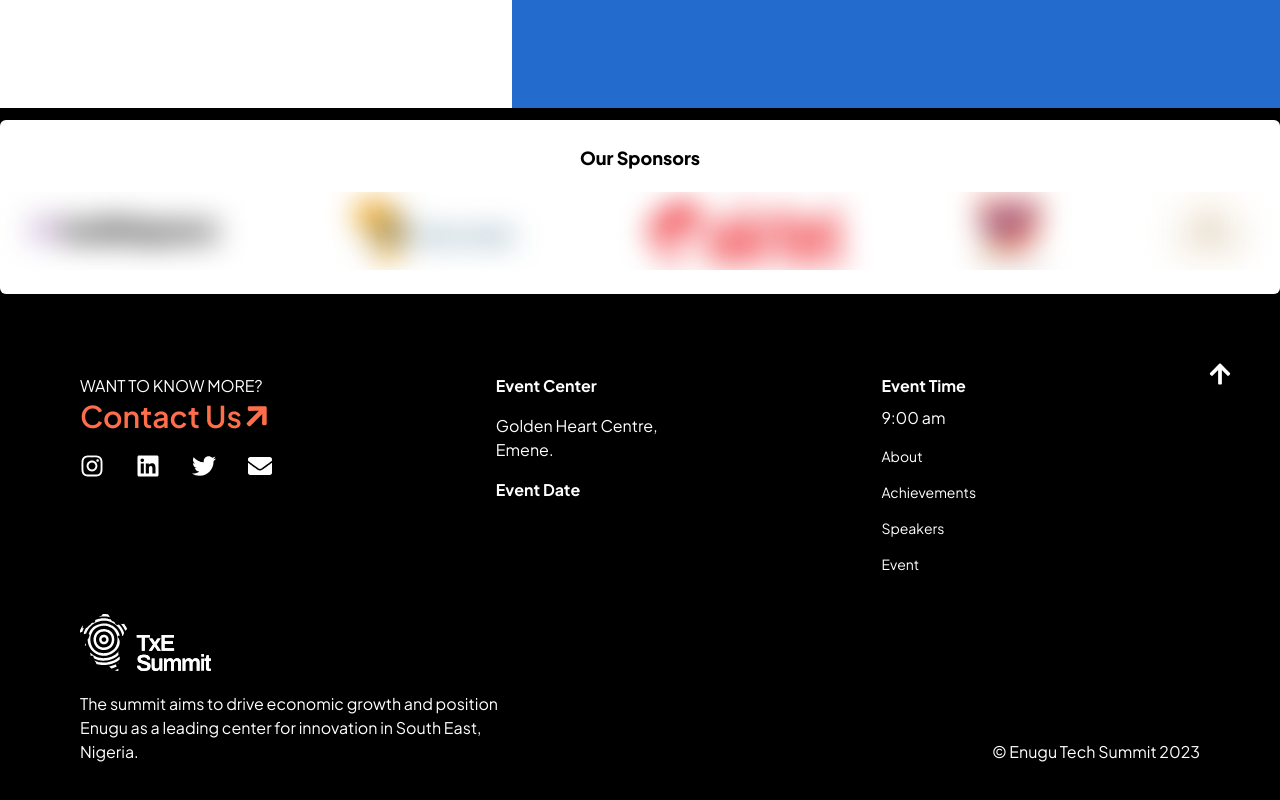
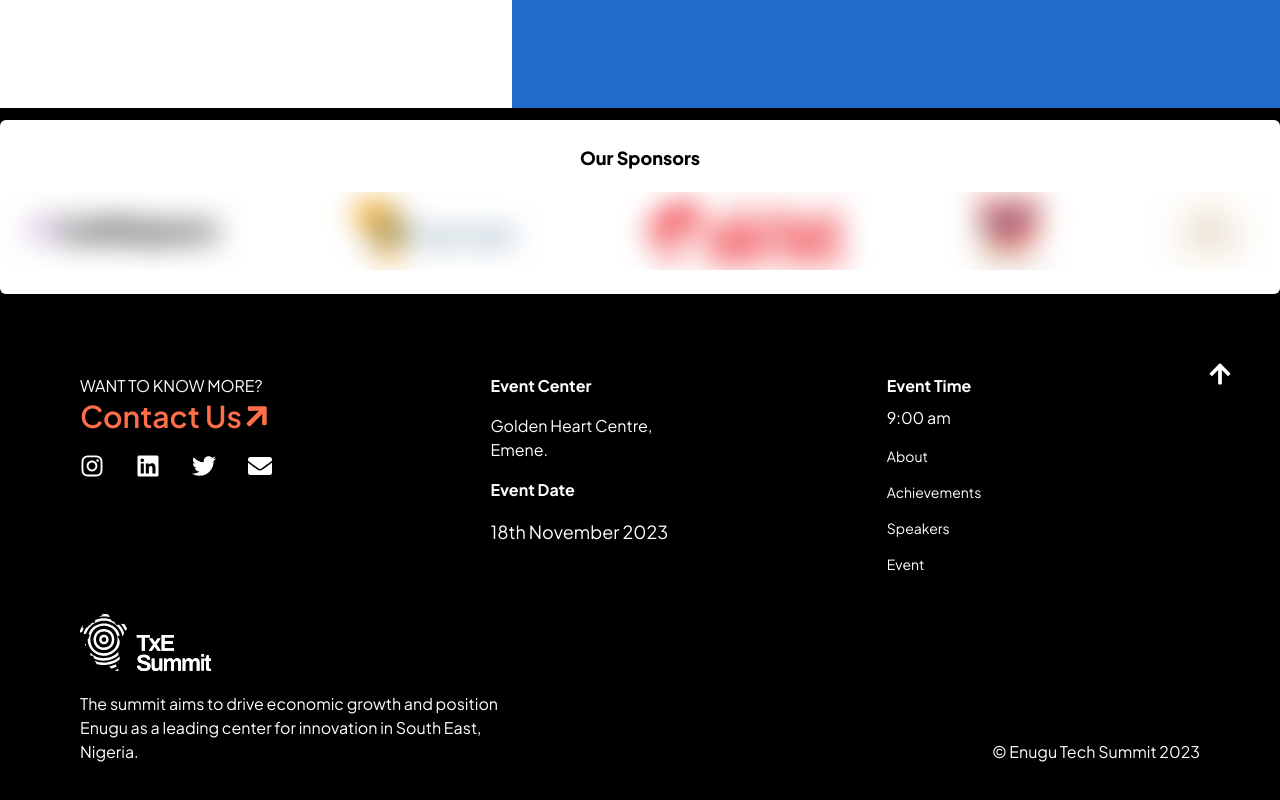
Before and after one commit to TxEAfrica/TxE-FE, a React (Create React App) app: page / in a window 1280 px wide. Shown: the part 5675-6475 px from the top of the page. Built offline with nearby package versions, Linux system fonts and the light colour scheme.

Commit message:
Update Footer.jsx

```diff
--- a/src/landingPage/sections/Footer.jsx
+++ b/src/landingPage/sections/Footer.jsx
@@ -49,7 +49,7 @@ const Footer = () => {
 						Golden Heart Centre, <br /> Emene.
 					</h2>
 					<h3 className="font-bold mt-2 md:mt-0">Event Date</h3>
-{/* 					<p className="text-lg">Sept. 30th, 2023</p> */}
+					<p className="text-lg">18th November 2023</p>
 				</div>
 
 				<div>
```
